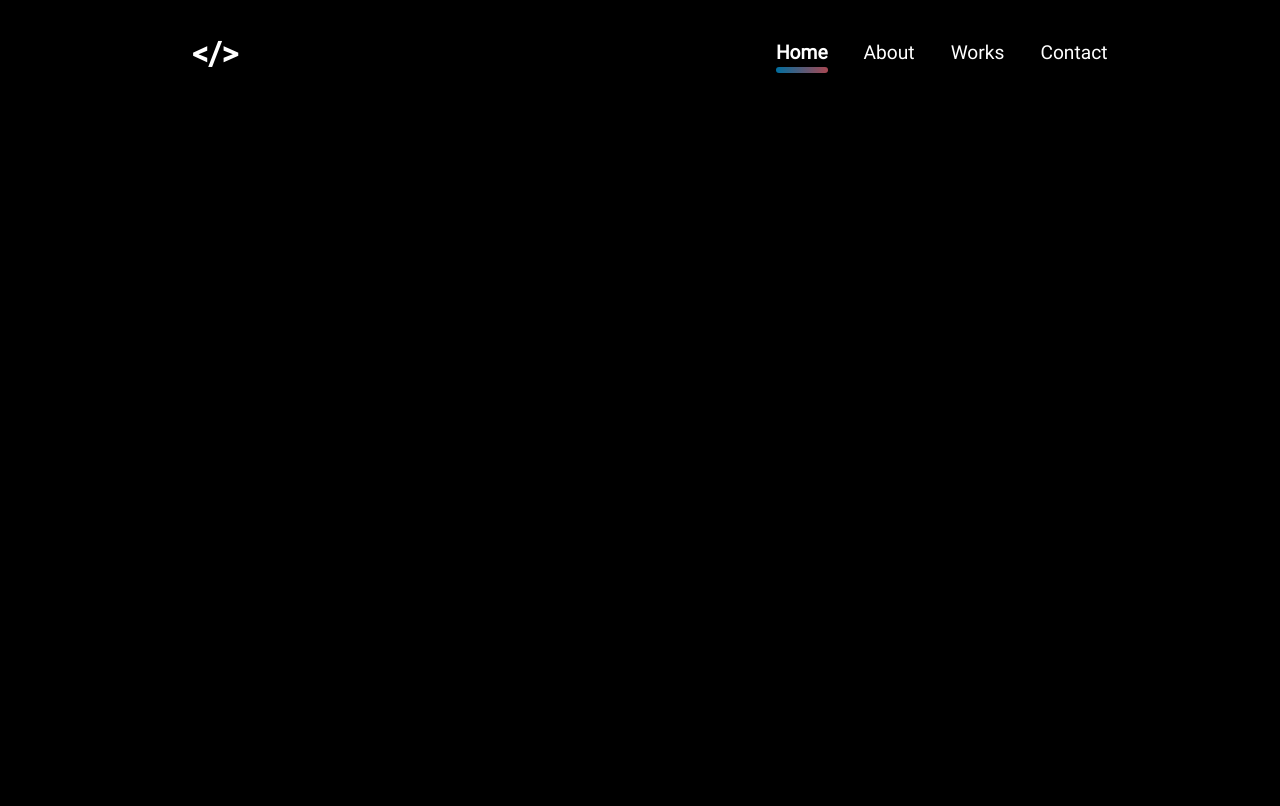
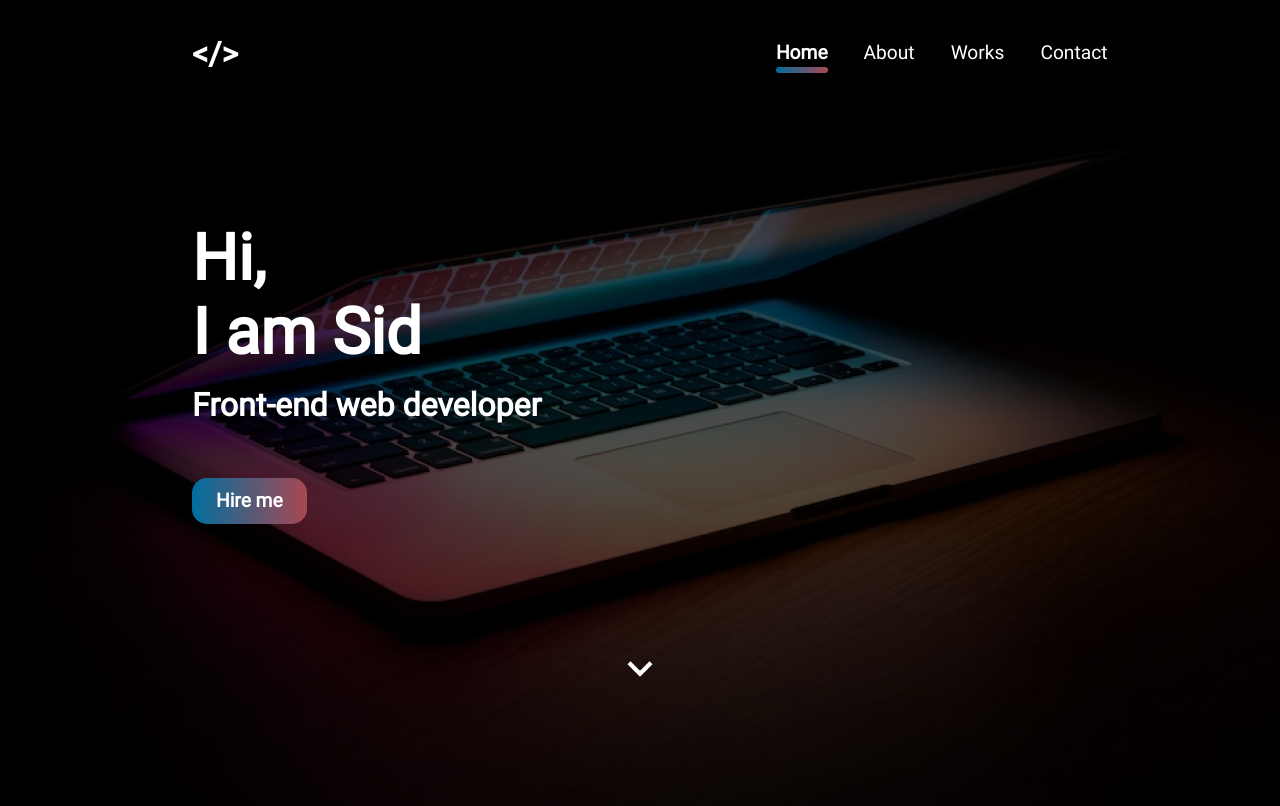
Before and after one commit to siddeshwarnavink/ubertech-web-design-2022, a website: page dist/index.html in a window 1280 px wide. Drawn offline with Linux system fonts and the light colour scheme; files whose address does not match are found by name.

Commit message:
added hero section

```diff
--- a/scss/main.scss
+++ b/scss/main.scss
@@ -7,3 +7,4 @@
 @import "./components/caption";
 
 @import "./partials/toolbar";
+@import "./partials/heroSection";
```
Also changed, not shown: dist/css/main.css, dist/index.html.
